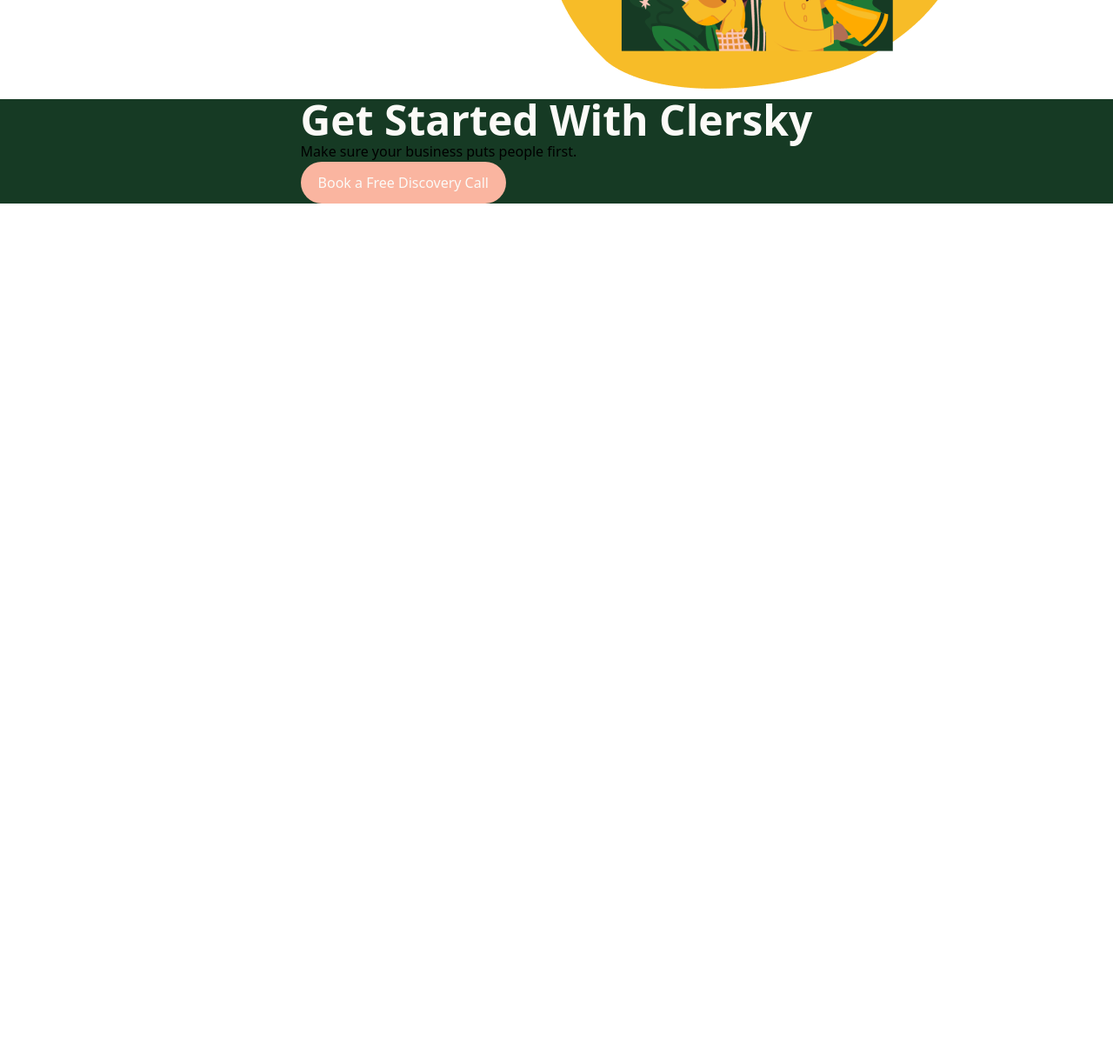
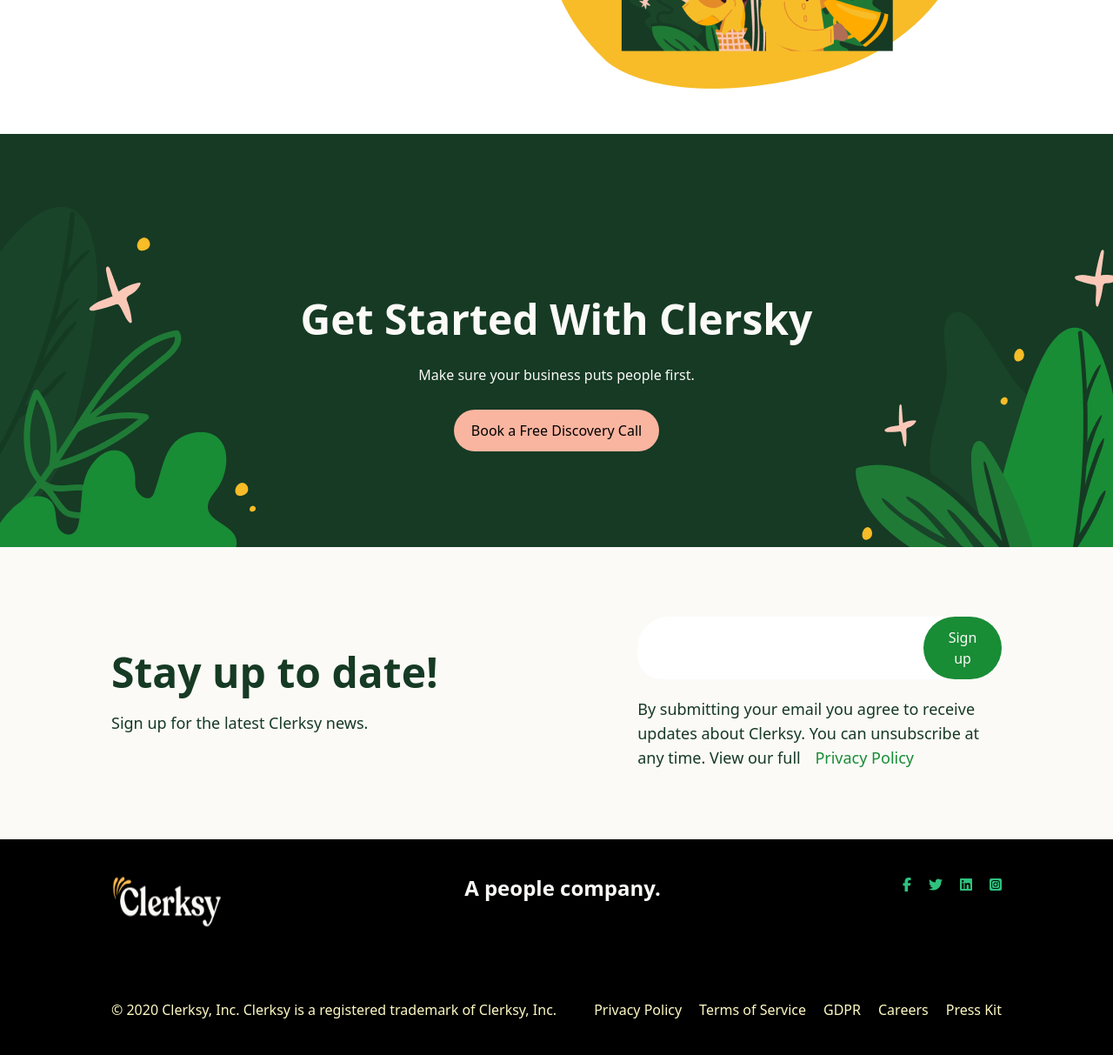
Before and after one commit to caseisjustin/fhome11, a website: page src/index.html in a window 1280 px wide. Shown: the part 5520-6733 px from the top of the page at 87% size. Before the commit the page ends 5754 px from the top, so only its background shows below. Drawn offline with Linux system fonts and the light colour scheme.

Commit message:
first commit

```diff
--- a/src/index.html
+++ b/src/index.html
@@ -4,7 +4,10 @@
 <head>
   <meta charset="UTF-8" />
   <meta name="viewport" content="width=device-width, initial-scale=1.0" />
+  <!-- font awesome icons -->
+  <link rel="stylesheet" href="https://cdnjs.cloudflare.com/ajax/libs/font-awesome/6.6.0/css/all.min.css">
   <title>Document</title>
+  <!-- main css -->
   <link rel="stylesheet" href="./css/style.css" />
 
   <style>
@@ -222,20 +225,113 @@
     </section>
 
     <!-- main ending call to join us -->
-    <section class="bg-clersky-green-dark w-full flex justify-center">
-      <div>
+    <section class="bg-clersky-green-dark w-full flex justify-between items-center relative pt-20 mt-10">
+      <img class="" src="./img/leftplant.png" alt="PLANT">
+      <div class="flex flex-col gap-7 text-center items-center">
         <h2 class="text-white-t-color text-5xl font-semibold">
           Get Started With Clersky
         </h2>
-        <p>
+        <p class="text-white-t-color">
           Make sure your business puts people first.
         </p>
-        <button class="rounded-full bg-[#FAB5A0] p-3 text-clersky-white px-5">
+        <button class="rounded-full bg-[#FAB5A0] p-3 px-5">
           Book a Free Discovery Call
         </button>
       </div>
+      <img class="" src="./img/rightplant.png" alt="PLANT">
+    </section>
+
+    <!-- update news -->
+    <section class="bg-card-gray w-full flex justify-center">
+      <div class="py-20 px-32 flex gap-5 items-center">
+        <div class="flex flex-col gap-5 shrink-0">
+          <h4 class="text-5xl text-clersky-green-dark font-semibold">
+            Stay up to date!
+          </h4>
+          <p class="text-clersky-green-dark text-lg">
+            Sign up for the latest Clerksy news.
+          </p>
+        </div>
+        <div class="flex flex-col gap-5 items-end justify-center">
+          <div class="flex items-end justify-end bg-white rounded-full w-4/6">
+            <input class="border-none rounded-full w-full text-2xl p-3 focus:border-none active:border-none"
+              type="text">
+            <button class="rounded-full bg-clersky-green p-3 text-clersky-white px-5 w-3/12">
+              Sign up
+            </button>
+          </div>
+          <p class="w-4/6 text-lg text-clersky-green-dark">
+            By submitting your email you agree to receive updates about Clerksy. You can unsubscribe at any time. View
+            our full <a class="text-[#198C36] ml-3" href="#">Privacy Policy</a>
+          </p>
+        </div>
+      </div>
     </section>
   </main>
+  <!-- FOOTER -->
+  <footer class="bg-black">
+    <div class="flex w-full px-32 py-10 flex-col gap-20">
+      <div class="flex justify-between">
+        <img class="w-32 h-16" src="./img/logo.png" alt="Clersky">
+        <h3 class="text-2xl text-white-t-color font-semibold">
+          A people company.
+        </h3>
+        <ul class="flex gap-5">
+          <li>
+            <a href="#">
+              <i class="fa-brands fa-facebook-f" style="color: #2ec27e;"></i>
+            </a>
+          </li>
+          <li>
+            <a href="#">
+              <i class="fa-brands fa-twitter" style="color: #2ec27e;"></i>
+            </a>
+          </li>
+          <li>
+            <a href="#">
+              <i class="fa-brands fa-linkedin" style="color: #2ec27e;"></i>
+            </a>
+          </li>
+          <li>
+            <a href="#">
+              <i class="fa-brands fa-square-instagram" style="color: #2ec27e;"></i>
+            </a>
+          </li>
+        </ul>
+      </div>
+      <div class="flex justify-between">
+        <p class="text-yellow-100">
+          © 2020 Clerksy, Inc. Clerksy is a registered trademark of Clerksy, Inc.</p>
+        <ul class="flex gap-5">
+          <li>
+            <a class="text-yellow-100" href="#">
+              Privacy Policy
+            </a>
+          </li>
+          <li>
+            <a class="text-yellow-100" href="#">
+              Terms of Service
+            </a>
+          </li>
+          <li>
+            <a class="text-yellow-100" href="#">
+              GDPR
+            </a>
+          </li>
+          <li>
+            <a class="text-yellow-100" href="#">
+              Careers
+            </a>
+          </li>
+          <li>
+            <a class="text-yellow-100" href="#">
+              Press Kit
+            </a>
+          </li>
+        </ul>
+      </div>
+    </div>
+  </footer>
 </body>
 
 </html>
--- a/tailwind.config.js
+++ b/tailwind.config.js
@@ -3,7 +3,7 @@
 module.exports = {
   content: ["./**/*.{html,js}"],
   theme: {
-    extend: {},
+    extend: {
       colors: {
         "clersky-green": "#198C36",
         "clersky-green-dark": "#163A24",
@@ -13,6 +13,7 @@
         "card-gray": "#FBFAF7",
         "white-t-color": "#FBFAF7",
       },
+    },
     fonts: {
 
     }
```
Also changed, not shown: src/css/style.css. Lines whose indentation alone changed are shown as unchanged.
